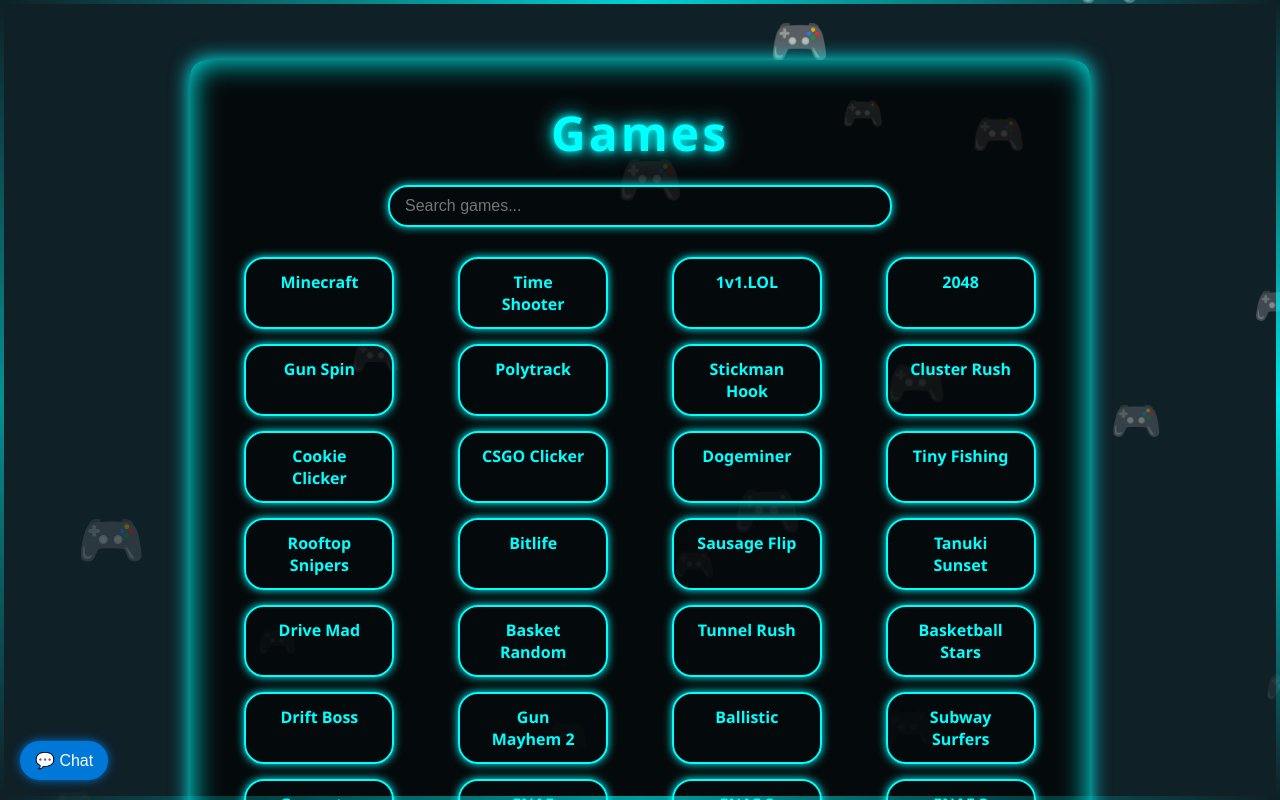
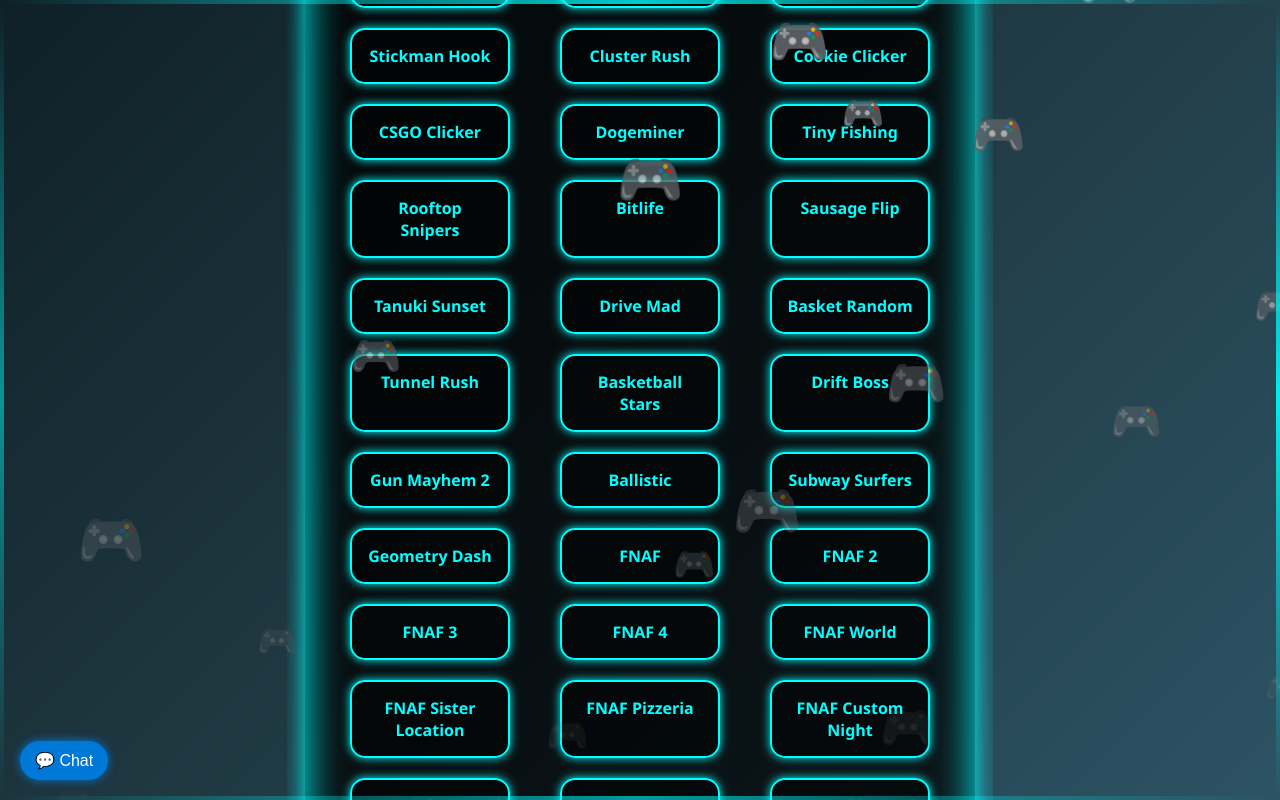
Before and after one commit to Ihackforfree02/test, a plain HTML site: page index.html in a window 1280 px wide. Drawn offline with Linux system fonts and the light colour scheme.

Commit message:
Update index.html

```diff
--- a/index.html
+++ b/index.html
@@ -3,48 +3,55 @@
 <head>
 <meta charset="UTF-8">
 <meta name="viewport" content="width=device-width, initial-scale=1.0">
-<title>Game Launcher</title>
+<title>Ultimate Game Launcher</title>
 <style>
   * { box-sizing: border-box; margin:0; padding:0; }
   body, html {
-    height: 100%; font-family: 'Segoe UI', Tahoma, Geneva, Verdana, sans-serif;
-    background: #0f2027; color: #00ffff; overflow-x:hidden; position:relative;
+    height:100%; font-family:'Segoe UI', Tahoma, Geneva, Verdana, sans-serif;
+    background: linear-gradient(135deg,#0f2027,#203a43,#2c5364);
+    color:#00ffff; overflow-x:hidden; display:flex; justify-content:center; align-items:center;
   }
 
   .container {
-    max-width: 900px;
-    margin: 60px auto;
-    padding: 40px 30px;
-    background: rgba(0,0,0,0.7);
-    border-radius: 16px;
-    box-shadow: 0 0 20px #00ffff, inset 0 0 30px #00ffff;
-    text-align: center;
-    position: relative;
-    z-index:10;
+    width: 95%; max-width: 1000px; background: rgba(0,0,0,0.75);
+    border-radius: 20px; padding: 40px 30px; box-shadow:0 0 25px #00ffff, inset 0 0 40px #00ffff;
+    text-align:center; position:relative;
   }
 
-  h1 { font-size: 3rem; margin-bottom: 20px; text-shadow:0 0 8px #00ffff,0 0 20px #00ffff; letter-spacing:3px; }
+  h1 {
+    font-size: 3rem; margin-bottom: 20px; letter-spacing:2px;
+    text-shadow:0 0 10px #00ffff,0 0 20px #00ffff;
+  }
 
   #searchBar {
-    width: 60%; padding: 10px 15px; margin-bottom: 30px;
-    border-radius: 20px; border:2px solid #00ffff; background:transparent;
-    color:#00ffff; font-size:1rem; outline:none; box-shadow:0 0 8px #00ffff;
+    width:70%; max-width:400px; padding:12px 15px; margin-bottom:30px;
+    border-radius:25px; border:2px solid #00ffff; background:transparent; color:#00ffff;
+    font-size:1rem; outline:none; box-shadow:0 0 10px #00ffff;
+    transition:0.3s;
+  }
+  #searchBar:focus { box-shadow:0 0 20px #00ffff; }
+
+  .game-grid {
+    display:grid; grid-template-columns: repeat(auto-fill,minmax(180px,1fr));
+    gap:20px; justify-items:center;
   }
 
-  .button-grid {
-    display: grid; grid-template-columns: repeat(auto-fill,minmax(160px,1fr));
-    gap: 15px; justify-items:center;
+  .game-card {
+    background: rgba(0,0,0,0.5); border-radius:15px;
+    padding:15px; width:160px; transition:0.3s; box-shadow:0 0 10px #00ffff;
+    text-align:center; cursor:pointer; font-weight:bold; border:2px solid #00ffff;
+  }
+  .game-card:hover {
+    background:#00ffff; color:#0f2027; box-shadow:0 0 25px #00ffff, inset 0 0 30px #00ffff;
   }
 
-  .button-grid a {
-    text-decoration:none; font-size:1rem; padding:12px 20px; border-radius:20px;
-    color:#00ffff; border:2px solid #00ffff; box-shadow:0 0 8px #00ffff;
-    background:transparent; transition:0.3s; display:inline-block; width:150px;
-    text-align:center; font-weight:600;
+  #chat-toggle {
+    position: fixed; bottom:20px; left:20px; background:#0078D7; color:white;
+    padding:10px 15px; border-radius:20px; cursor:pointer; z-index:1000;
+    box-shadow:0 0 10px #0078D7; font-family:sans-serif; user-select:none;
   }
-  .button-grid a:hover { background:#00ffff; color:#0f2027; box-shadow:0 0 20px #00ffff,inset 0 0 30px #00ffff; cursor:pointer; }
 
-  /* Techno borders */
+  /* Techno Borders */
   .border-top,.border-right,.border-bottom,.border-left {
     position: fixed; pointer-events:none; z-index:9999;
     background: linear-gradient(90deg,transparent,#00ffff,transparent);
@@ -58,105 +65,81 @@
 
   /* Controller rain */
   .controller { position:fixed; top:-50px; font-size:2rem; animation:fall linear; color:#00ffff; pointer-events:none; z-index:1;}
-  @keyframes fall { to { transform:translateY(110vh); opacity:0;}}
-
-  /* Chat button */
-  #chat-toggle { position:fixed; bottom:20px; left:20px; background-color:#0078D7; color:white;
-    padding:10px 15px; border-radius:20px; cursor:pointer; z-index:1000; font-family:sans-serif;
-    box-shadow:0 0 10px #0078D7; user-select:none;
-  }
+  @keyframes fall { to { transform:translateY(110vh); opacity:0; } }
 </style>
 </head>
 <body>
 
 <div class="container">
-  <h1>Games</h1>
+  <h1>Ultimate Game Launcher</h1>
   <input type="text" id="searchBar" placeholder="Search games..." onkeyup="filterGames()">
 
-  <div class="button-grid" id="gameGrid">
-    <!-- Games -->
-    <a href="https://ihackforfree02.github.io/Precision-Client-For-EaglerCraft/" target="_blank">Minecraft</a>
-    <a href="https://schoolaccountforme.github.io/Time-Shooter-3-SWAT/" target="_blank">Time Shooter</a>
-    <a href="https://ihackforfree02.github.io/1v1.lol/" target="_blank">1v1.LOL</a>
-    <a href="https://schoolaccountforme.github.io/2048/" target="_blank">2048</a>
-    <a href="https://ihackforfree02.github.io/GunSpin/" target="_blank">Gun Spin</a>
-    <a href="https://ihackforfree02.github.io/polytrack.3/" target="_blank">Polytrack</a>
-    <a href="https://ihackforfree02.github.io/Stickman-Hook/" target="_blank">Stickman Hook</a>
-    <a href="https://ihackforfree02.github.io/cluster/" target="_blank">Cluster Rush</a>
-    <a href="https://ihackforfree02.github.io/cookie-clicker/" target="_blank">Cookie Clicker</a>
-    <a href="https://ezunblocktheopps.github.io/ezunblocktheopp.github.io/" target="_blank">CSGO Clicker</a>
-    <a href="https://amazingwebsitesupersigma.github.io/dogeminer/" target="_blank">Dogeminer</a>
-    <a href="https://amazingwebsitesupersigma.github.io/tinyfishing/" target="_blank">Tiny Fishing</a>
-    <a href="https://amazingwebsitesupersigma.github.io/rooftops/" target="_blank">Rooftop Snipers</a>
-    <a href="https://amazingwebsitesupersigma.github.io/bitlife/" target="_blank">Bitlife</a>
-    <a href="https://lnahtml.github.io/a6/sausage-flip" target="_blank">Sausage Flip</a>
-    <a href="https://amazingwebsitesupersigma.github.io/tanukisunset/" target="_blank">Tanuki Sunset</a>
-    <a href="https://amazingwebsitesupersigma.github.io/drivemad/" target="_blank">Drive Mad</a>
-    <a href="https://amazingwebsitesupersigma.github.io/basketrandom/" target="_blank">Basket Random</a>
-    <a href="https://amazingwebsitesupersigma.github.io/tunnelrush/" target="_blank">Tunnel Rush</a>
-    <a href="https://amazingwebsitesupersigma.github.io/basketballstars/" target="_blank">Basketball Stars</a>
-    <a href="https://quiz-50.github.io/driving-games/drift-boss/" target="_blank">Drift Boss</a>
-    <a href="https://quiz-50.github.io/action-games/gun-mayhem-2/" target="_blank">Gun Mayhem 2</a>
-    <a href="https://quiz-50.github.io/strategy-games/ballistic/" target="_blank">Ballistic</a>
-    <a href="https://sigmasigmapd2mods.github.io/subwaysurfers/" target="_blank">Subway Surfers</a>
-    <a href="https://amazingwebsitesupersigma.github.io/geodash/" target="_blank">Geometry Dash</a>
-    <a href="https://irv77.github.io/hd_fnaf/1/" target="_blank">FNAF</a>
-    <a href="https://irv77.github.io/hd_fnaf/2/" target="_blank">FNAF 2</a>
-    <a href="https://irv77.github.io/hd_fnaf/3/" target="_blank">FNAF 3</a>
-    <a href="https://irv77.github.io/hd_fnaf/4/" target="_blank">FNAF 4</a>
-    <a href="https://irv77.github.io/hd_fnaf/w/" target="_blank">FNAF World</a>
-    <a href="https://irv77.github.io/hd_fnaf/sl/" target="_blank">FNAF Sister Location</a>
-    <a href="https://irv77.github.io/hd_fnaf/ps/" target="_blank">FNAF Pizzeria</a>
-    <a href="https://irv77.github.io/hd_fnaf/ucn/" target="_blank">FNAF Custom Night</a>
-    <a href="https://amazingwebsitesupersigma.github.io/hd_fnaf/1/" target="_blank">5 Nights at Diddys</a>
-    <a href="https://fusioncalc.com/" target="_blank">Pokemon Fusion</a>
-    <a href="https://www.transum.org/Maths/Activity/Probability/Gambling.asp" target="_blank">Gambling</a>
-    <a href="https://stake.whatthesigma.site/" target="_blank">Gambling Better</a>
-    <a href="https://sleepie.uk/undertale/save_states.html" target="_blank">Undertale</a>
-    <a href="https://quiz-50.github.io/action-games/10-minutes-till-dawn/" target="_blank">10 Mins Till Dawn</a>
-    <a href="https://amazingwebsitesupersigma.github.io/UltraKill/" target="_blank">UltraKill</a>
-    <a href="https://amazingwebsitesupersigma.github.io/deltarune/" target="_blank">Deltarune</a>
-    <a href="https://amazingwebsitesupersigma.github.io/buckshot-roulette/" target="_blank">Buckshot Roulette</a>
-    <a href="https://amazingwebsitesupersigma.github.io/People-Playground/" target="_blank">People Playground</a>
-    <a href="https://ihackforfree02.github.io/TriggerRally/server/public/" target="_blank">Track Racing</a>
+  <div class="game-grid" id="gameGrid">
+    <!-- Game Cards -->
+    <div class="game-card" onclick="window.open('https://ihackforfree02.github.io/Precision-Client-For-EaglerCraft/','_blank')">Minecraft</div>
+    <div class="game-card" onclick="window.open('https://schoolaccountforme.github.io/Time-Shooter-3-SWAT/','_blank')">Time Shooter</div>
+    <div class="game-card" onclick="window.open('https://ihackforfree02.github.io/1v1.lol/','_blank')">1v1.LOL</div>
+    <div class="game-card" onclick="window.open('https://schoolaccountforme.github.io/2048/','_blank')">2048</div>
+    <div class="game-card" onclick="window.open('https://ihackforfree02.github.io/GunSpin/','_blank')">Gun Spin</div>
+    <div class="game-card" onclick="window.open('https://ihackforfree02.github.io/polytrack.3/','_blank')">Polytrack</div>
+    <div class="game-card" onclick="window.open('https://ihackforfree02.github.io/Stickman-Hook/','_blank')">Stickman Hook</div>
+    <div class="game-card" onclick="window.open('https://ihackforfree02.github.io/cluster/','_blank')">Cluster Rush</div>
+    <div class="game-card" onclick="window.open('https://ihackforfree02.github.io/cookie-clicker/','_blank')">Cookie Clicker</div>
+    <div class="game-card" onclick="window.open('https://ezunblocktheopps.github.io/ezunblocktheopp.github.io/','_blank')">CSGO Clicker</div>
+    <div class="game-card" onclick="window.open('https://amazingwebsitesupersigma.github.io/dogeminer/','_blank')">Dogeminer</div>
+    <div class="game-card" onclick="window.open('https://amazingwebsitesupersigma.github.io/tinyfishing/','_blank')">Tiny Fishing</div>
+    <div class="game-card" onclick="window.open('https://amazingwebsitesupersigma.github.io/rooftops/','_blank')">Rooftop Snipers</div>
+    <div class="game-card" onclick="window.open('https://amazingwebsitesupersigma.github.io/bitlife/','_blank')">Bitlife</div>
+    <div class="game-card" onclick="window.open('https://lnahtml.github.io/a6/sausage-flip','_blank')">Sausage Flip</div>
+    <div class="game-card" onclick="window.open('https://amazingwebsitesupersigma.github.io/tanukisunset/','_blank')">Tanuki Sunset</div>
+    <div class="game-card" onclick="window.open('https://amazingwebsitesupersigma.github.io/drivemad/','_blank')">Drive Mad</div>
+    <div class="game-card" onclick="window.open('https://amazingwebsitesupersigma.github.io/basketrandom/','_blank')">Basket Random</div>
+    <div class="game-card" onclick="window.open('https://amazingwebsitesupersigma.github.io/tunnelrush/','_blank')">Tunnel Rush</div>
+    <div class="game-card" onclick="window.open('https://amazingwebsitesupersigma.github.io/basketballstars/','_blank')">Basketball Stars</div>
+    <div class="game-card" onclick="window.open('https://quiz-50.github.io/driving-games/drift-boss/','_blank')">Drift Boss</div>
+    <div class="game-card" onclick="window.open('https://quiz-50.github.io/action-games/gun-mayhem-2/','_blank')">Gun Mayhem 2</div>
+    <div class="game-card" onclick="window.open('https://quiz-50.github.io/strategy-games/ballistic/','_blank')">Ballistic</div>
+    <div class="game-card" onclick="window.open('https://sigmasigmapd2mods.github.io/subwaysurfers/','_blank')">Subway Surfers</div>
+    <div class="game-card" onclick="window.open('https://amazingwebsitesupersigma.github.io/geodash/','_blank')">Geometry Dash</div>
+    <div class="game-card" onclick="window.open('https://irv77.github.io/hd_fnaf/1/','_blank')">FNAF</div>
+    <div class="game-card" onclick="window.open('https://irv77.github.io/hd_fnaf/2/','_blank')">FNAF 2</div>
+    <div class="game-card" onclick="window.open('https://irv77.github.io/hd_fnaf/3/','_blank')">FNAF 3</div>
+    <div class="game-card" onclick="window.open('https://irv77.github.io/hd_fnaf/4/','_blank')">FNAF 4</div>
+    <div class="game-card" onclick="window.open('https://irv77.github.io/hd_fnaf/w/','_blank')">FNAF World</div>
+    <div class="game-card" onclick="window.open('https://irv77.github.io/hd_fnaf/sl/','_blank')">FNAF Sister Location</div>
+    <div class="game-card" onclick="window.open('https://irv77.github.io/hd_fnaf/ps/','_blank')">FNAF Pizzeria</div>
+    <div class="game-card" onclick="window.open('https://irv77.github.io/hd_fnaf/ucn/','_blank')">FNAF Custom Night</div>
+    <div class="game-card" onclick="window.open('https://amazingwebsitesupersigma.github.io/hd_fnaf/1/','_blank')">5 Nights at Diddys</div>
+    <div class="game-card" onclick="window.open('https://fusioncalc.com/','_blank')">Pokemon Fusion</div>
+    <div class="game-card" onclick="window.open('https://www.transum.org/Maths/Activity/Probability/Gambling.asp','_blank')">Gambling</div>
+    <div class="game-card" onclick="window.open('https://stake.whatthesigma.site/','_blank')">Gambling Better</div>
+    <div class="game-card" onclick="window.open('https://sleepie.uk/undertale/save_states.html','_blank')">Undertale</div>
+    <div class="game-card" onclick="window.open('https://quiz-50.github.io/action-games/10-minutes-till-dawn/','_blank')">10 Mins Till Dawn</div>
+    <div class="game-card" onclick="window.open('https://amazingwebsitesupersigma.github.io/UltraKill/','_blank')">UltraKill</div>
+    <div class="game-card" onclick="window.open('https://amazingwebsitesupersigma.github.io/deltarune/','_blank')">Deltarune</div>
+    <div class="game-card" onclick="window.open('https://amazingwebsitesupersigma.github.io/buckshot-roulette/','_blank')">Buckshot Roulette</div>
+    <div class="game-card" onclick="window.open('https://amazingwebsitesupersigma.github.io/People-Playground/','_blank')">People Playground</div>
+    <div class="game-card" onclick="window.open('https://ihackforfree02.github.io/TriggerRally/server/public/','_blank')">Track Racing</div>
   </div>
 </div>
 
-<!-- Chat button -->
 <div id="chat-toggle" onclick="toggleChat()">💬 Chat</div>
 
 <script>
-  function toggleChat() {
-    if(window.chatWindow && !window.chatWindow.closed){
-      window.chatWindow.focus();
-    } else {
-      window.chatWindow = window.open(
-        'https://communityhelp.linewize.org/',
-        'ChatWindow',
-        'width=400,height=600'
-      );
-      if(!window.chatWindow) alert("Popup blocked! Allow popups.");
-    }
+  function toggleChat(){
+    if(window.chatWindow && !window.chatWindow.closed) window.chatWindow.focus();
+    else window.chatWindow = window.open('https://communityhelp.linewize.org/','ChatWindow','width=400,height=600');
   }
 
   // Controller rain
-  const createController = () => {
-    const c = document.createElement('div');
-    c.classList.add('controller'); c.textContent = '🎮';
-    c.style.left = `${Math.random()*100}vw`;
-    c.style.animationDuration = `${3+Math.random()*2}s`;
-    c.style.fontSize = `${1.5+Math.random()*2}rem`;
-    document.body.appendChild(c);
-    setTimeout(()=>c.remove(),6000);
-  }
+  const createController=()=>{const c=document.createElement('div');c.classList.add('controller');c.textContent='🎮';c.style.left=`${Math.random()*100}vw`;c.style.animationDuration=`${3+Math.random()*2}s`;c.style.fontSize=`${1.5+Math.random()*2}rem`;document.body.appendChild(c);setTimeout(()=>c.remove(),6000);}
   setInterval(createController,250);
 
   // Search filter
   function filterGames(){
-    const input = document.getElementById('searchBar').value.toLowerCase();
-    const games = document.querySelectorAll('#gameGrid a');
-    games.forEach(g=>{
-      g.style.display = g.textContent.toLowerCase().includes(input)?'inline-block':'none';
+    const input=document.getElementById('searchBar').value.toLowerCase();
+    document.querySelectorAll('.game-card').forEach(g=>{
+      g.style.display=g.textContent.toLowerCase().includes(input)?'inline-block':'none';
     });
   }
 </script>
```
